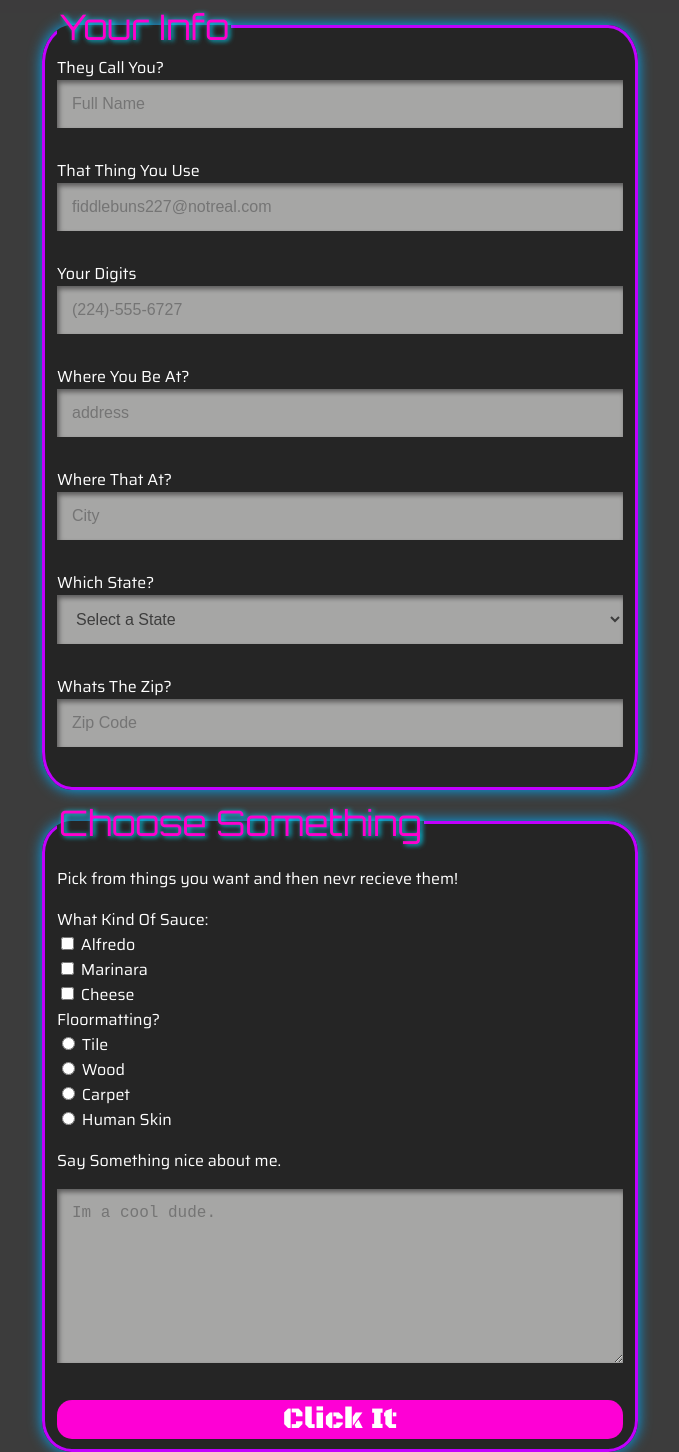
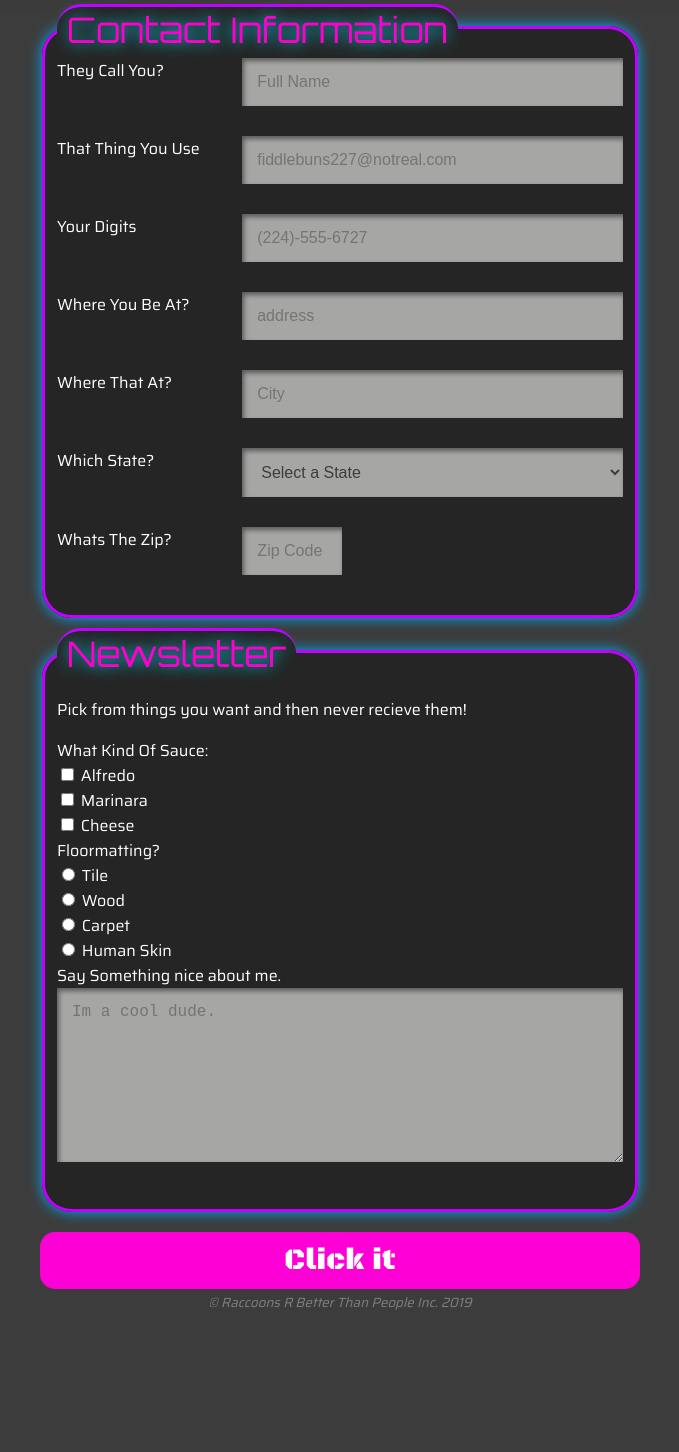
Before and after one commit to NationalThreatRaccoon/Unit-3-Project, a plain HTML site: page index.html in a window 1280 px wide. Shown: the part 195-1647 px from the top of the page, without its empty margins (300-979 px from the left). After the commit the page ends 1577 px from the top, so only its background shows below. Drawn offline with Linux system fonts and the light colour scheme.

Commit message:
Finished

```diff
--- a/css/flex.css
+++ b/css/flex.css
@@ -0,0 +1,19 @@
+@media (min-width: 768px) {
+
+.flex-container {
+  display: flex;
+  flex-flow: row;
+
+}
+
+.label {
+  width: 50%;
+}
+.label-zip {
+    width: 32.75%;
+}
+
+.input {
+  flex-basis: 100px;
+}
+}
--- a/css/style.css
+++ b/css/style.css
@@ -65,9 +65,14 @@ textarea, select {
   color: #3D3D3D;
   box-shadow: 2px 3px 5px #5A5959 inset;
   margin-bottom: 30px;
+  transition: delay 0.4s;
 }
 
-input:focus,
+.primary input:focus {
+  border-color: purple;
+  background-color: #7B7B7C;
+}
+
 textarea:focus,
 select:focus {
   border-color: purple;
@@ -78,30 +83,36 @@ legend {
   font-size: 1.5em;
   font-family: 'Orbitron', sans-serif;
   color: #FE00CD;
-  text-shadow: 2px 1px 5px #00DEFE;
+  text-shadow: 0 0 15px #00DEFE;
+  background-color: #252525;
+  border-top: 3px solid #C100FE;
+  border-radius: 50px;
+  padding-left: 10px;
+  padding-right: 10px;
 }
 
-input[type="radio"] {
 
-}
-
-input[type="submit"] {
+button {
+  margin-top: 20px;
+  padding-top: 10px;
+  padding-bottom: 10px;
   cursor: pointer;
   font-size: 30px;
   font-family: 'Black Ops One', cursive;
   border-radius: 15px;
-  margin: auto;
   width: 100%;
   background-color: #FE00D5;
   color: white;
   border: 0;
+
 }
 
 
 
-input[type="submit"]:hover {
+button:hover {
   cursor: crosshair;
   background-color: #FE81EE;
+  box-shadow: 0 0 20px #00ABFE;
 }
 
 .primary, .secondary {
@@ -127,11 +138,17 @@ input[type="submit"]:hover {
 
 /*---query--*/
 
-@media (min-width: 769px) {
+@media (min-width: 768px) {
 
 form {
   max-width: 600px;
   margin: auto;
+}
+
+.primary input:focus {
+  transition-property: width;
+  width: 120%;
+  transition-duration: 1s;
 }
 
 header h1 {
--- a/index.html
+++ b/index.html
@@ -1,5 +1,4 @@
 <!DOCTYPE html>
-<!doctype html>
 <html lang="en">
 <head>
   <meta charset="utf-8">
@@ -18,25 +17,36 @@
     </header>
     <form action="index.html" method="post">
       <fieldset class="primary">
-        <legend>Your Info</legend>
+        <legend>Contact Information</legend>
 
-        <label for="name">They Call You?</label>
-        <input type="text" id="name" name="full_name" placeholder="Full Name" required>
+      <div class="flex-container">
+        <label class="label" for="name">They Call You?</label>
+        <input  type="text" id="name" name="full_name" placeholder="Full Name" required>
+        </div>
 
-        <label for="email">That Thing You Use</label>
-        <input type="email" id="email" name="user_email" placeholder="fiddlebuns227@notreal.com" required>
+      <div class="flex-container">
+        <label class="label" for="email">That Thing You Use</label>
+        <input  type="email" id="email" name="user_email" placeholder="fiddlebuns227@notreal.com" required>
+        </div>
 
-        <label for="phone">Your Digits</label>
-        <input type="tel" id="phone" name="phone_number" placeholder="(224)-555-6727" required>
+      <div class="flex-container">
+        <label class="label" for="phone">Your Digits</label>
+        <input  type="tel" id="phone" name="phone_number" placeholder="(224)-555-6727" required>
+        </div>
 
-        <label for="address">Where You Be At?</label>
-        <input type="text" id="address" name="street_address" placeholder="address">
+      <div class="flex-container">
+        <label class="label" for="address">Where You Be At?</label>
+        <input  type="text" id="address" name="street_address" placeholder="address">
+        </div>
 
-        <label for="city">Where That At?</label>
+      <div class="flex-container">
+        <label class="label" for="city">Where That At?</label>
         <input type="text" id="city" name="city" placeholder="City">
+        </div>
 
-        <label for="state">Which State?</label>
-          <select name="state" id="state">
+      <div class="flex-container">
+        <label class="label" for="state">Which State?</label>
+          <select  name="state" id="state">
             <option value="" selected="selected">Select a State</option>
             <option value="AL">Alabama</option>
             <option value="AK">Alaska</option>
@@ -90,25 +100,27 @@
             <option value="WI">Wisconsin</option>
             <option value="WY">Wyoming</option>
           </select>
+          </div>
 
-        <label for="zip">Whats The Zip?</label>
-        <input type="text" id="zip" name="zip_code" placeholder="Zip Code">
-
+      <div class="flex-container">
+        <label class="label-zip" for="zip">Whats The Zip?</label>
+        <input class="input" type="text" id="zip" name="zip_code" placeholder="Zip Code">
+      </div>
       </fieldset>
 
       <fieldset class="secondary">
-        <legend>Choose Something</legend>
-        <p>Pick from things you want and then nevr recieve them!</p>
+        <legend>Newsletter</legend>
+        <p>Pick from things you want and then never recieve them!</p>
 
-        <label for="">What Kind Of Sauce:</label><br>
+        <label>What Kind Of Sauce:</label><br>
         <input type="checkbox" id="white" value="yummy" name="whitepasta_juice">
-          <label for="sauce">Alfredo</label><br>
+          <label for="white">Alfredo</label><br>
         <input type="checkbox" id="red" value="yummy" name="redpasta_juice">
           <label for="red">Marinara</label><br>
           <input type="checkbox" id="yellow" value="yummy" name="cheesepasta_juice">
             <label for="yellow">Cheese</label><br>
 
-        <label for="">Floormatting?</label><br>
+        <label>Floormatting?</label><br>
           <input type="radio" id="tile" value="floors" name="floor">
           <label for="tile">Tile</label><br>
           <input type="radio" id="wood" value="floors" name="floor">
@@ -118,12 +130,13 @@
           <input type="radio" id="skin" value="floors" name="floor">
           <label for="skin">Human Skin</label><br>
 
-          <p>Say Something nice about me.</p>
-          <textarea name="talk" rows="8" cols="80" placeholder="Im a cool dude."></textarea>
+          <label for="talk">Say Something nice about me.</label>
+          <textarea id="talk" name="talk" rows="8" cols="80" placeholder="Im a cool dude."></textarea>
 
-          <input type="submit" value="Click It" class="button">
+
 
       </fieldset>
+                <button type="submit" value="submit" class="button">Click it</button>
     </form>
     <footer>
       <p class="copy"><small>&copy; Raccoons R Better Than People Inc. 2019</small></p>
```
